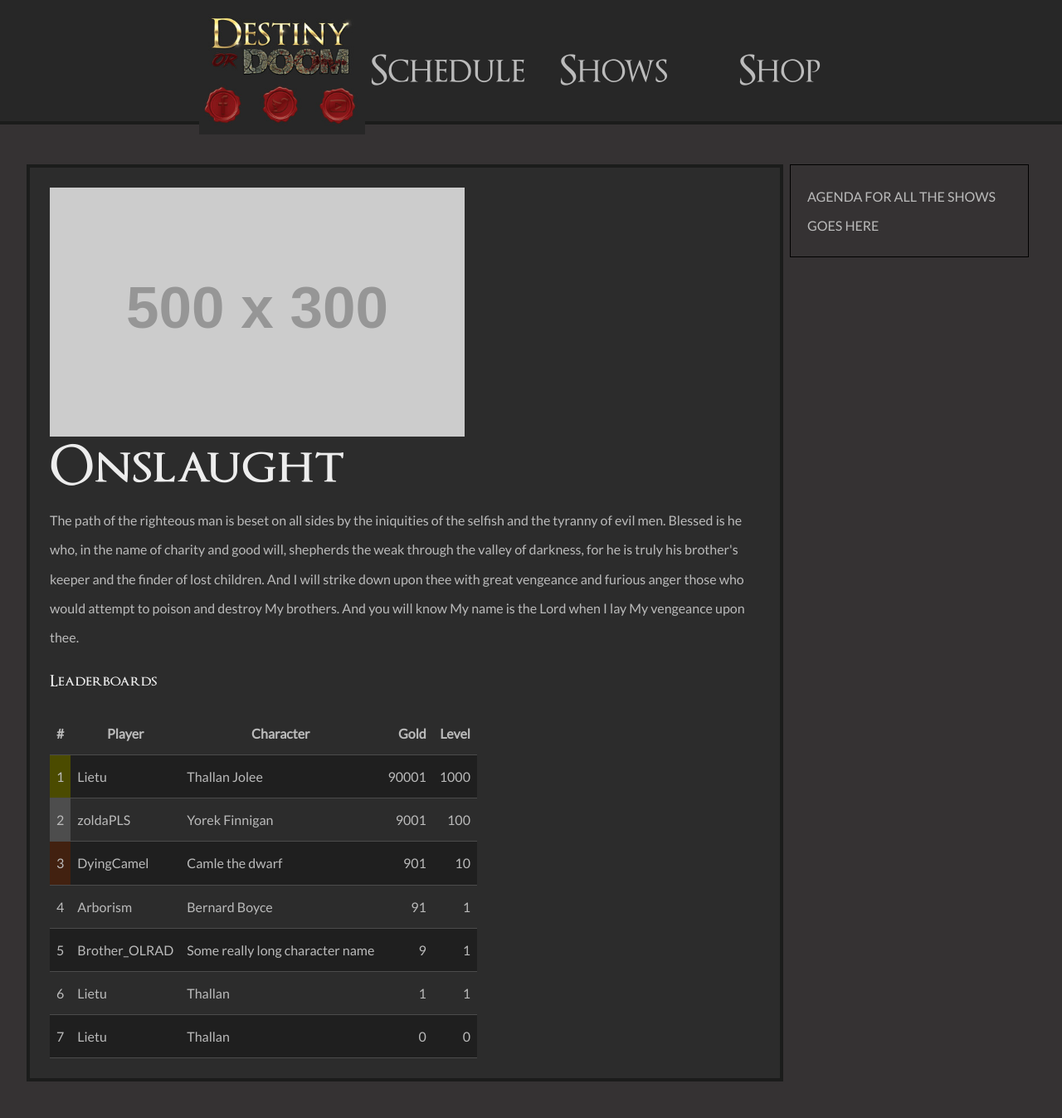
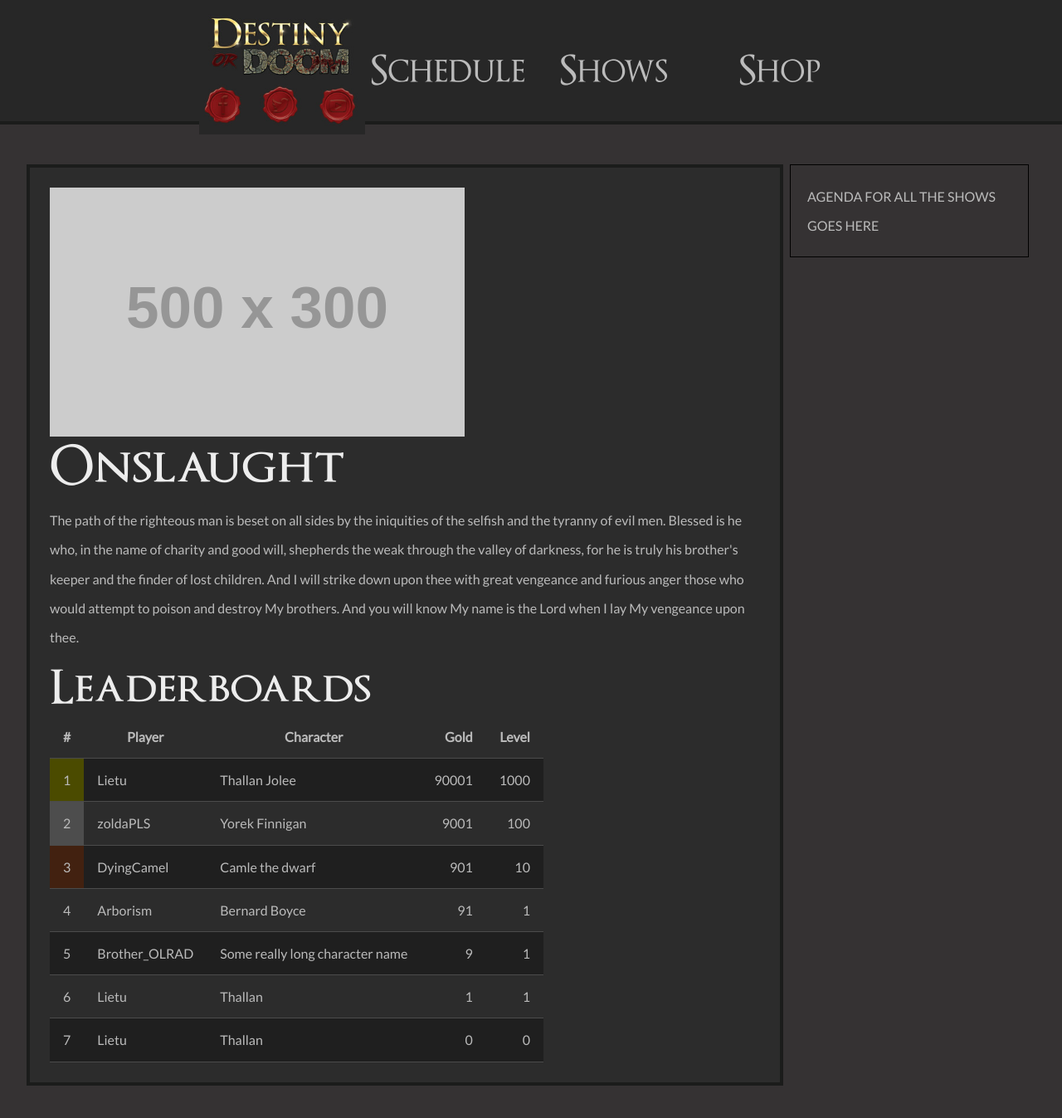
Before and after one commit to DestinyOrDoom/DestinyOrDoom.github.io, a Jekyll site: the page built from onslaught.html, in a window 1280 px wide. Shown: the top 1347 px of the page at 83% size. Built offline with Jekyll 4.4.1, drawn with Linux system fonts in a browser that asks for light colours.

Commit message:
Some leaderboard and title tuning

```diff
--- a/_sass/base.scss
+++ b/_sass/base.scss
@@ -42,12 +42,19 @@ table {
 h1, h2, h3, h4, h5, h6 {
   font-family: "optimus princeps semi bold";
   color: $headers;
+  word-wrap: break-word;
 }
 
 h2 {
   font-size: 3.5rem;
   margin: 0;
   line-height: 3.5rem;
+}
+
+h3 {
+  font-size: 3rem;
+  margin: 0;
+  line-height: 3rem;
 }
 
 @media #{$desktop} {
@@ -60,4 +67,10 @@ h2 {
     margin: 0;
     line-height: 3.5rem;
   }
+
+  h3 {
+    font-size: 3.5rem;
+    margin: 0;
+    line-height: 3.8rem;
+  }
 }
--- a/_sass/leaderboards.scss
+++ b/_sass/leaderboards.scss
@@ -1,7 +1,7 @@
 $hover: lighten($darkarea, 5%);
 table.leaderboards {
   th, td {
-    padding: 0.5rem;
+    padding: 0.3rem;
     border-bottom: 0.1rem solid lighten($darkarea, 12%);
   }
 
@@ -37,3 +37,12 @@ table.leaderboards {
     }
   }
 }
+
+@media #{$desktop} {
+  table.leaderboards {
+    th, td {
+      padding: 0.5rem 1rem;
+      border-bottom: 0.1rem solid lighten($darkarea, 12%);
+    }
+  }
+}
```
